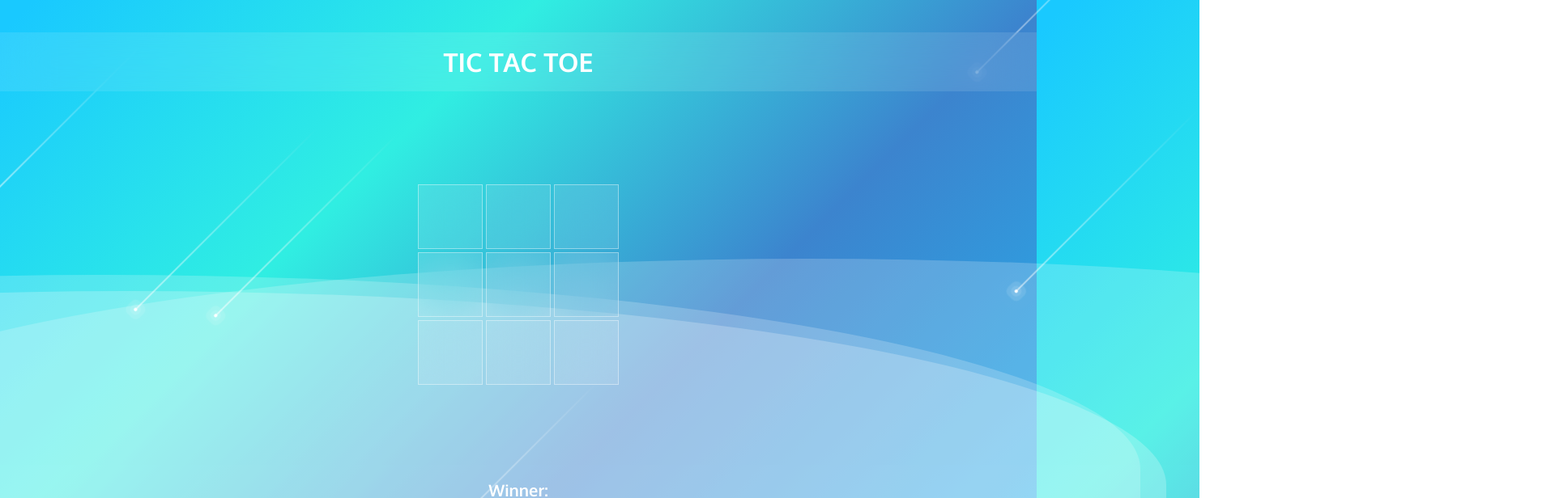
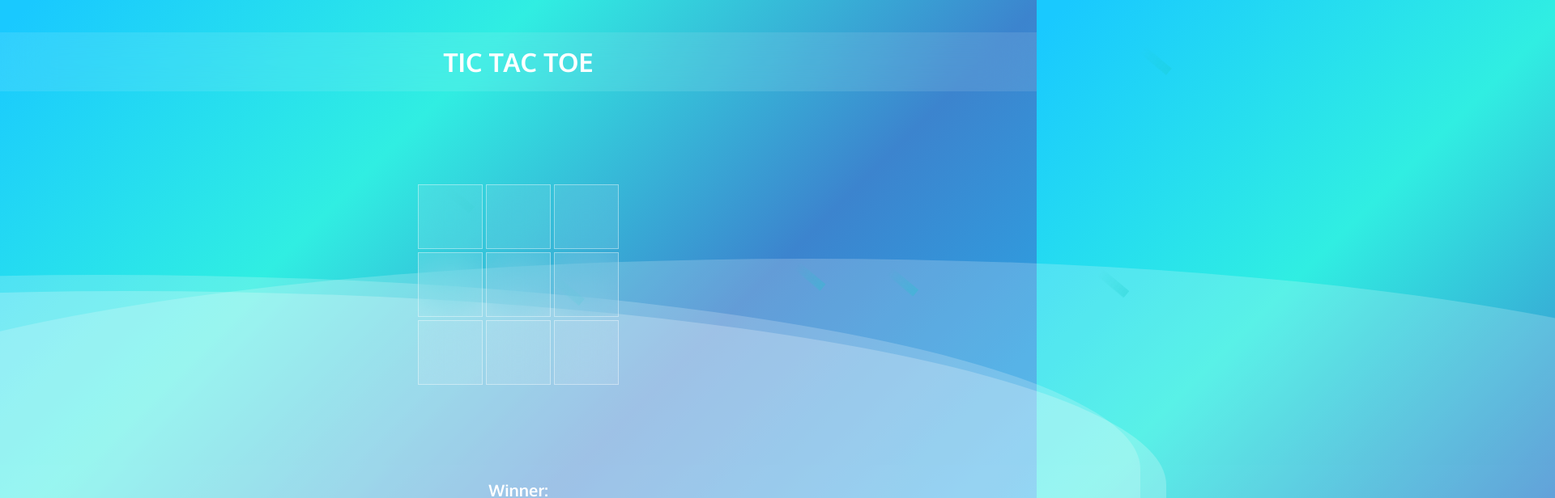
Before and after one commit to Kristian-kodehode/react-tictactoe, a React (Vite) app: page / in a window 1280 px wide. Shown: the top 616 px of the page at 81% size, 1920 px wide, since content can reach past the window. Built offline with nearby package versions, Linux system fonts and the light colour scheme.

Commit message:
adjusted fallingstars

```diff
--- a/src/index.css
+++ b/src/index.css
@@ -238,32 +238,30 @@ span {
   top: 50%;
   left: 50%;
   width: 4px;
-  height: 4px;
-  background: #fff;
+  height: 20px;
+  /* background: #ff4141; */
   border-radius: 50%;
-  box-shadow: 0 0 0 4px rgba(255, 255, 255, 0.1),
-    0 0 0 8px rgba(255, 255, 255, 0.1), 0 0 20px rgba(255, 255, 255, 1);
-  animation: animate 3s linear infinite;
+  animation: animate 8s linear infinite;
 }
 span::before {
   content: "";
   position: absolute;
   top: 50%;
   transform: translateY(-50%);
-  width: 300px;
-  height: 1px;
-  background: linear-gradient(90deg, #fff, transparent);
+  width: 40px;
+  height: 10px;
+  background: linear-gradient(90deg, hsla(180, 79%, 44%, 0.3), transparent);
 }
 @keyframes animate {
   0% {
-    transform: rotate(315deg) translateX(0);
+    transform: rotate(220deg) translateX(0);
     opacity: 1;
   }
   70% {
     opacity: 1;
   }
   100% {
-    transform: rotate(315deg) translateX(-1500px);
+    transform: rotate(220deg) translateX(-1500px);
     opacity: 0;
   }
 }
```
